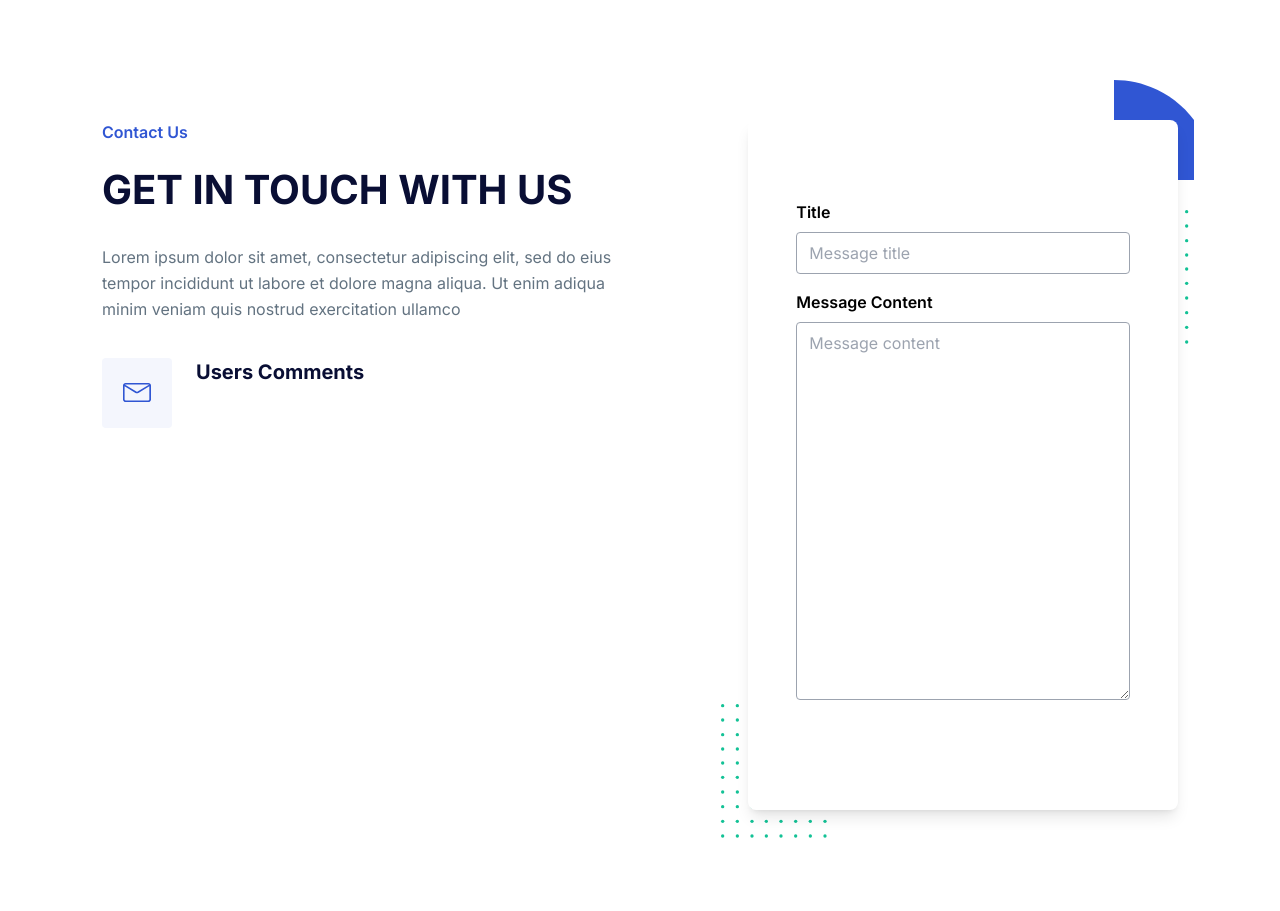
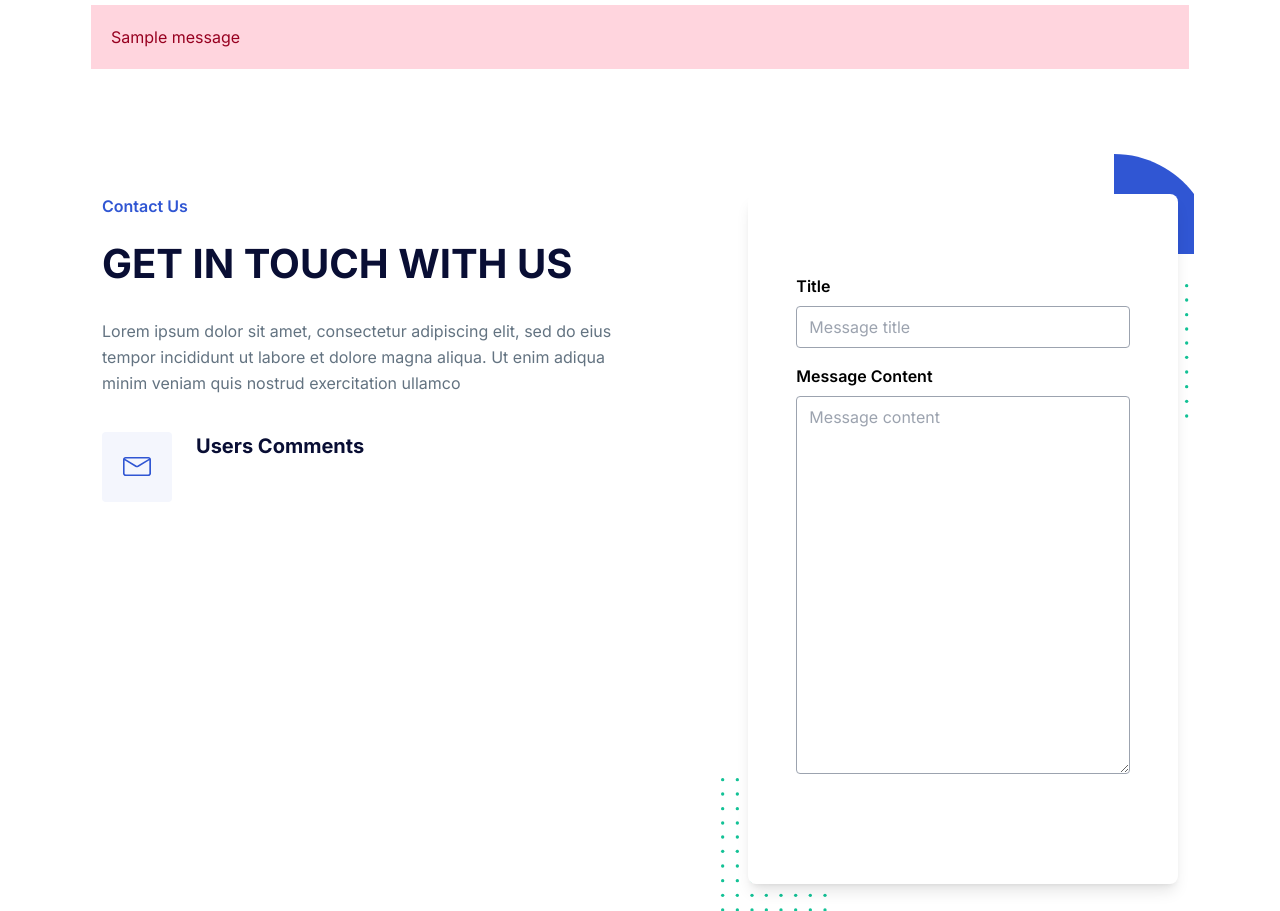
Before and after one commit to Kenneth732/TailGrids, a Flask app: page /create/ in a window 1280 px wide. Shown: the part 167-1078 px from the top of the page. Before the commit the page ends 1005 px from the top, so only its background shows below. Run offline with Flask 3, Linux system fonts and the light colour scheme; one stand-in notice (Sample message) is shown.

Commit message:
commit alert for form validation

```diff
--- a/static/style.css
+++ b/static/style.css
@@ -0,0 +1,6 @@
+.alert {
+    padding: 20px;
+    margin: 5px;
+    color: #970020;
+    background-color: #ffd5de;
+}
--- a/templates/base.html
+++ b/templates/base.html
@@ -77,6 +77,11 @@
             <!-- ====== Navbar Section End -->
         </header>
         <div class="content">
+            {% for message in get_flashed_messages() %}
+               <div class="alert">
+                {{ message }}
+               </div>
+            {% endfor %}
             {% block content %}
             {% endblock %}
         </div>
```
